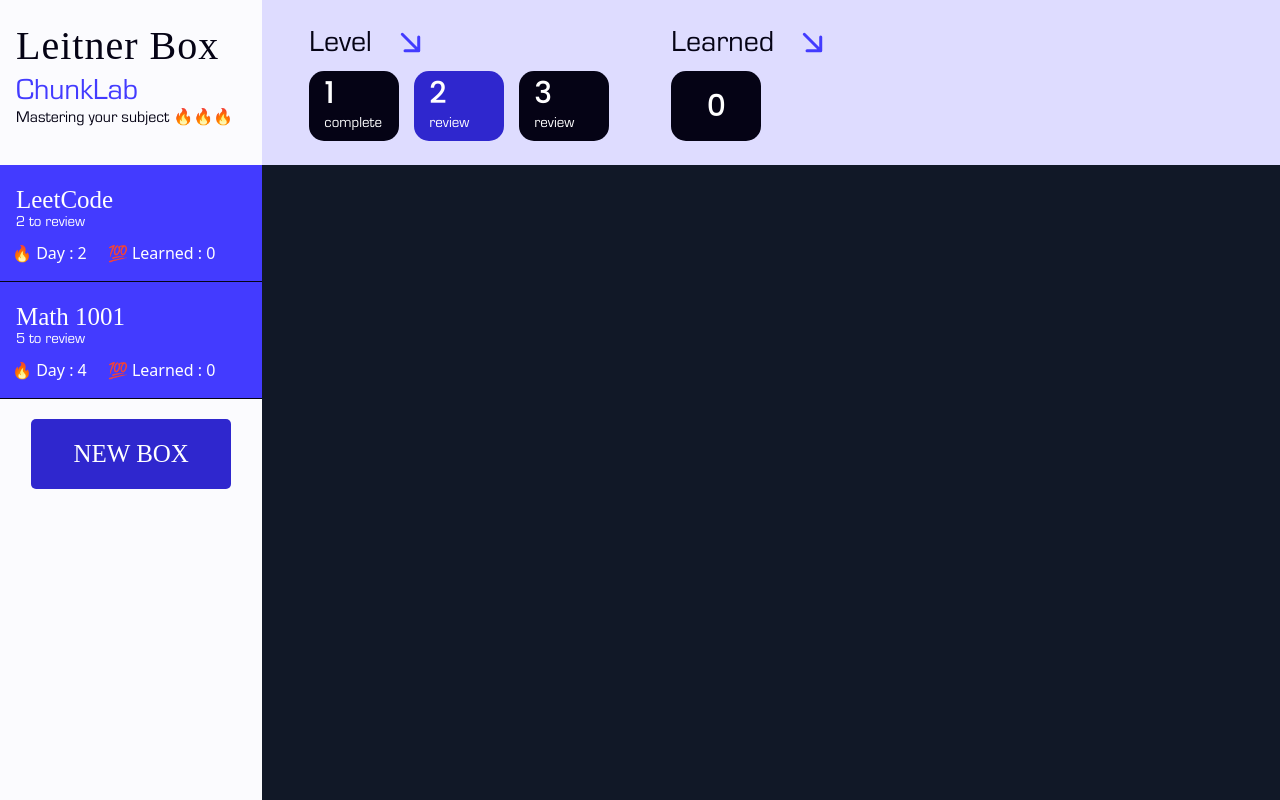
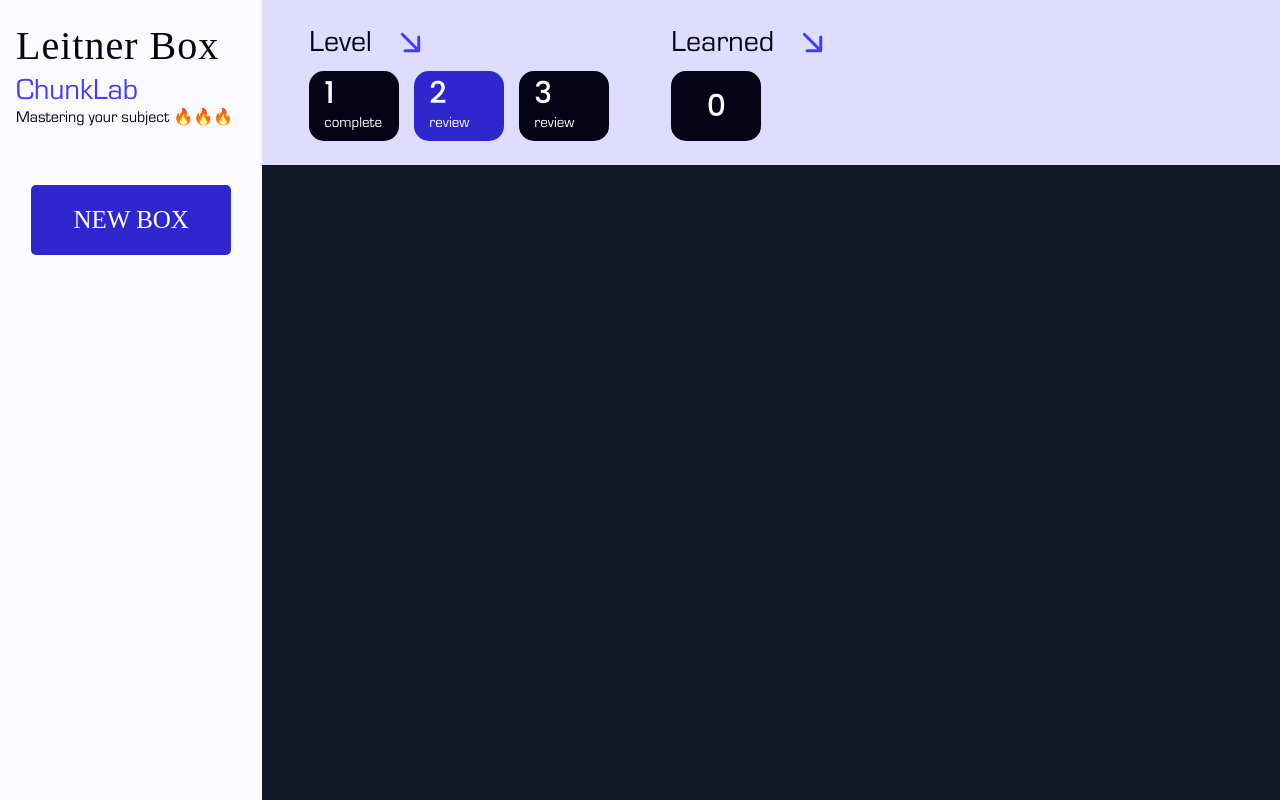
Before and after one commit to AlexandreBillereau/ChunkBox, a React (Vite) app: page / in a window 1280 px wide. Built offline with nearby package versions, Linux system fonts and the light colour scheme; a web font is replaced by a local one.

Commit message:
new box add left component

```diff
--- a/package.json
+++ b/package.json
@@ -11,6 +11,7 @@
   },
   "dependencies": {
     "@tauri-apps/api": "^1.5.0",
+    "antd": "^5.9.4",
     "react": "^18.2.0",
     "react-dom": "^18.2.0"
   },
--- a/src/App.jsx
+++ b/src/App.jsx
@@ -4,26 +4,22 @@ import LeitnerBox from "./leitnerBox";
 import { BaseDirectory, readTextFile } from "@tauri-apps/api/fs";
 import { createDataFolder } from "./backend/init";
 import { createBox, readJsonBox } from "./backend/ioBox";
+import { Button, Form, Input, Modal } from "antd";
 
 const App = () => {
-  const [boxs, setBoxes] = useState([]);
+  const [boxs, setBoxs] = useState([]);
 
   useEffect(() => {
     //init the app
     createDataFolder(async () => {
       const jsonBox = await readJsonBox();
       console.log(jsonBox);
+      setBoxs(jsonBox.boxs);
     });
   }, []);
-  //load all box one computer
-  const fakeBox = [
-    { title: "LeetCode", review: 2, day: 2, learned: 0 },
-    { title: "Math 1001", review: 5, day: 4, learned: 0 },
-  ];
 
   return (
     <>
-      {boxs}
       <div className="flex">
         <div className="flex flex-col white-bg h-[100vh] w-[330px]">
           <div className="flex flex-col p-4">
@@ -36,7 +32,7 @@ const App = () => {
             </h6>
           </div>
           <nav className="flex flex-col max-h-[700px] overflow-y-auto">
-            {fakeBox.map((boxLink, index) => {
+            {boxs.map((boxLink, index) => {
               return (
                 <div
                   key={index}
@@ -49,7 +45,7 @@ const App = () => {
                     {boxLink.review} to review
                   </span>
                   <div className="flex mt-2 -ml-1">
-                    <span>🔥 Day : {boxLink.day} </span>
+                    <span>🔥 Day : {boxLink.days} </span>
                     <span className="ml-[21px]">
                       💯 Learned : {boxLink.learned}{" "}
                     </span>
@@ -60,8 +56,11 @@ const App = () => {
           </nav>
           <div className="flex justify-center">
             <button
-              onClick={() => {
-                createBox("test 2");
+              onClick={async () => {
+                await createBox();
+                const boxListToUpdate = await readJsonBox();
+                console.log(boxListToUpdate);
+                setBoxs(boxListToUpdate.boxs);
               }}
               className="button-new-box primary-bg europa-bold mt-5 w-[200px] px-[41px] py-[16px] rounded-[5px] text-[25px]"
             >
--- a/src/backend/ioBox.jsx
+++ b/src/backend/ioBox.jsx
@@ -18,14 +18,15 @@ export const readJsonBox = async () => {
   }
 };
 
-export const createBox = async (title) => {
+export const createBox = async () => {
   try {
     const boxObj = await readJsonBox();
-    console.log("boxObj", boxObj);
     boxObj["boxs"].push({
-      title,
+      id: boxObj["boxs"].length + 1,
+      title: "new box",
+      review: false,
       days: 0,
-      Learned: 0,
+      learned: 0,
       level: [
         {
           id: 1,
```
Also changed, not shown: 1 other file (tests, documents, lock files or other folders).
